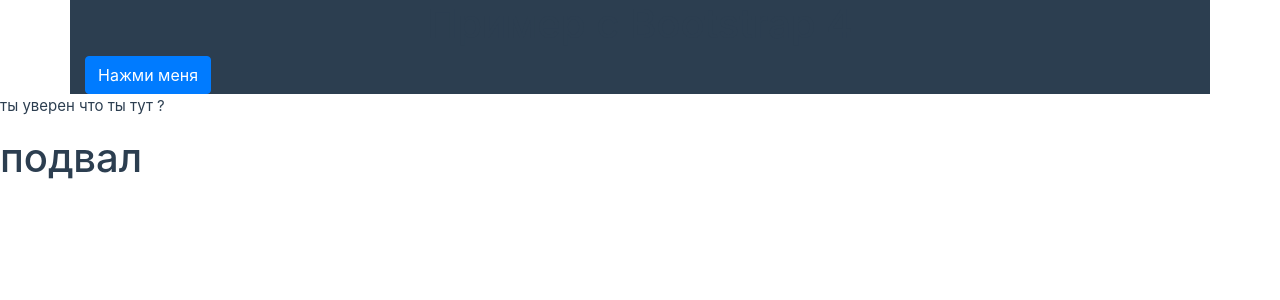
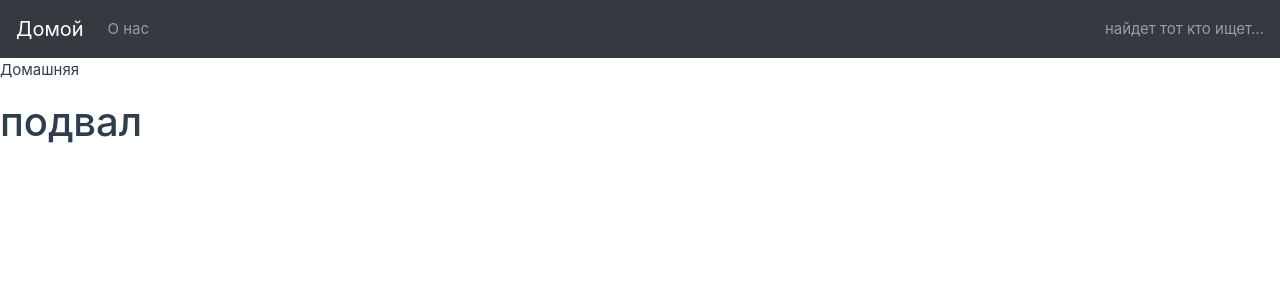
Before and after one commit to Viacheslav1998/quickduck, a Vue app in the folder public/vue-app/: page / in a window 1280 px wide. Shown: the top 300 px of the page. Built offline with nearby package versions, Linux system fonts and the light colour scheme.

Commit message:
feat: navbar

```diff
--- a/public/vue-app/src/components/Header.vue
+++ b/public/vue-app/src/components/Header.vue
@@ -1,8 +1,21 @@
 <template>
-  <div class="container">
-    <h1 class="text-center">Пример с Bootstrap 4</h1>
-    <button class="btn btn-primary">Нажми меня</button>
-  </div>
+  <!-- navbar  -->
+  <nav class="navbar navbar-expand-lg navbar-dark bg-dark">
+    <RouterLink class="navbar-brand" to="/">Домой</RouterLink>
+    <button class="navbar-toggler" type="button" data-toggle="collapse" data-target="#navbarSupportedContent" aria-controls="navbarSupportedContent" aria-expanded="false" aria-label="Toggle navigation">
+      <span class="navbar-toggler-icon"></span>
+    </button>
+    <div class="collapse navbar-collapse" id="navbarSupportedContent">
+      <nav class="navbar-nav mr-auto">
+        <li class="nav-item">
+          <RouterLink class="nav-link" to="/about">О нас </RouterLink>
+        </li>
+      </nav>
+      <span class="navbar-text">найдет тот кто ищет...</span>
+    </div>
+  </nav>
+  <!-- end navbar  -->
+
 </template>
 
 <script>
@@ -12,7 +25,4 @@
 </script>
 
 <style scoped>
-.container {
-  background: #2c3e50;
-}
 </style>
--- a/public/vue-app/src/views/AboutView.vue
+++ b/public/vue-app/src/views/AboutView.vue
@@ -1,6 +1,6 @@
 <template>
   <div class="about">
-    <h1>This is an about page</h1>
+    <h1>Страница о нас</h1>
   </div>
 </template>
 
--- a/public/vue-app/src/views/HomeView.vue
+++ b/public/vue-app/src/views/HomeView.vue
@@ -3,5 +3,5 @@
 </script>
 
 <template>
-<p>ты уверен что ты тут ?</p>
+<p>Домашняя</p>
 </template>
```
